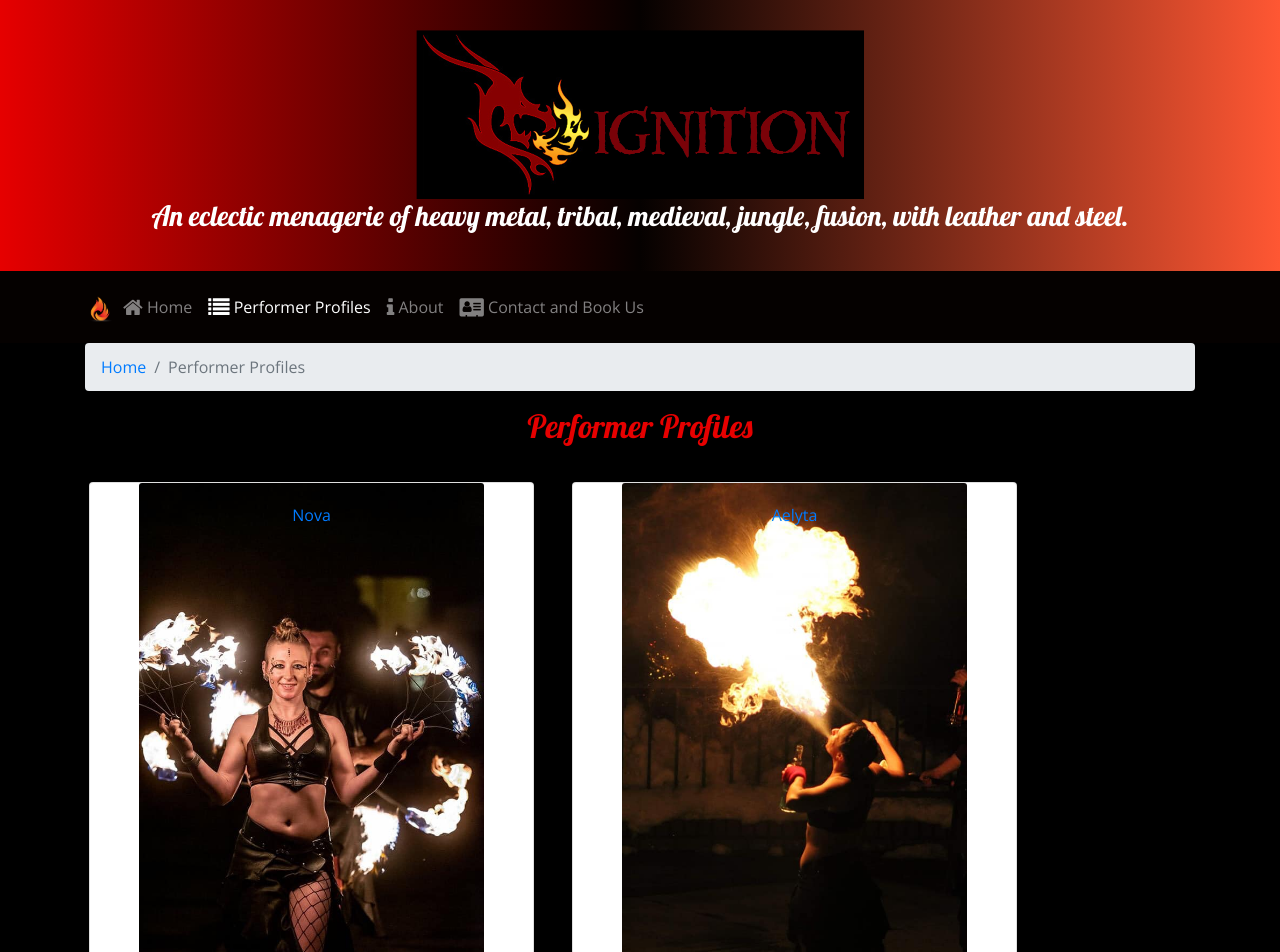
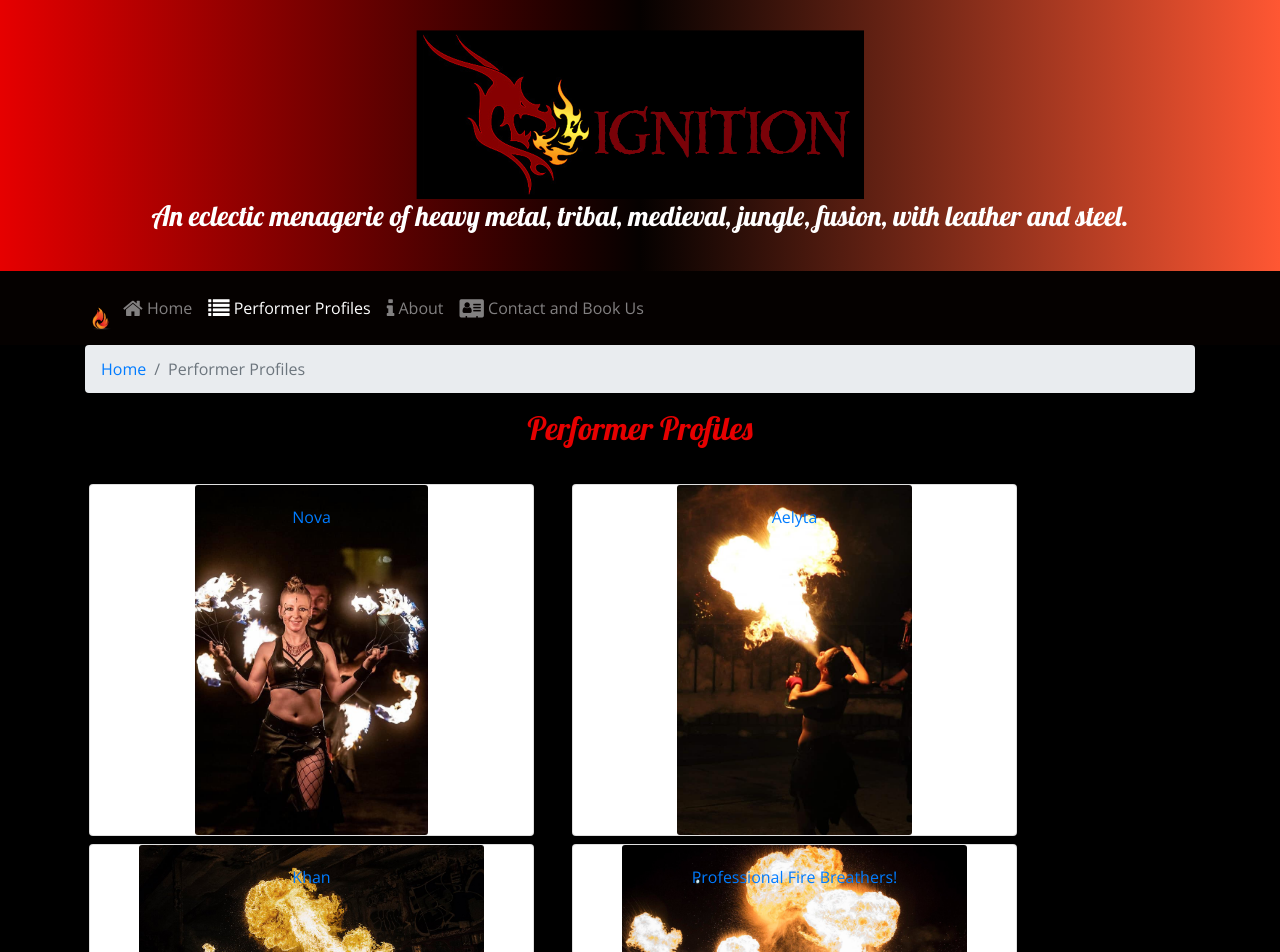
Before and after one commit to Ithisia/Ignition, a React (Create React App) app: page /directory in a window 1280 px wide. Shown: the top 952 px of the page. Built offline with nearby package versions, Linux system fonts and the light colour scheme.

Commit message:
Profile adjustments and menu item fixes

```diff
--- a/src/App.css
+++ b/src/App.css
@@ -52,16 +52,15 @@ ul {
   color: orange;
 }
 
-li a:hover {
-  background-color: #555;
-  color: red;
-  display: block;
-  padding: 8px;
+img {
+  max-width:70%;
 }
 
-img {
+.performerimg {
   max-width:78%;
-  height:auto;
+  max-height:350px;
+  width: auto;
+  height: auto;
 }
 
 .page-enter {
@@ -83,3 +82,20 @@ img {
   opacity: 0;
   transition: 300ms ease-out;
 }
+
+.menuitem {
+  color: orangered;
+  font-family: "Open Sans", sans-serif;
+  font-size: 200;
+  font-weight: 400;
+  padding-right: 20px;
+}
+
+.menuicon {
+ padding-top: 23px;
+}
+
+.menuitem:hover {
+  color: orange;
+  text-decoration: none;
+}
--- a/src/components/DirectoryComponent.js
+++ b/src/components/DirectoryComponent.js
@@ -6,7 +6,7 @@ function RenderDirectoryItem({ campsite }) {
     return (
         <Card>
             <Link to={`/directory/${campsite.id}`}>
-                <CardImg width="100%" src={campsite.image} alt={campsite.name} />
+                <CardImg width="100%" className="performerimg" src={campsite.image} alt={campsite.name} />
                 <CardImgOverlay>
                     <CardTitle>{campsite.name}</CardTitle>
                 </CardImgOverlay>
@@ -19,7 +19,7 @@ function Directory(props) {
 
     const directory = props.campsites.map(campsite => {
         return (
-            <div key={campsite.id} className="col-md-5 m-1">
+            <div key={campsite.id} className="col-md-5 m-1" >
                 <RenderDirectoryItem campsite={campsite} />
             </div>
         );
--- a/src/components/HeaderComponent.js
+++ b/src/components/HeaderComponent.js
@@ -50,27 +50,27 @@ class Header extends Component {
                 </Jumbotron>
                 <Navbar dark sticky="top" expand="md">
                     <div className="container">
-                        <NavbarBrand className="mr-auto" href="/"><img src="/assets/images/logo11.png" height="30" width="30" alt="Ignition" /></NavbarBrand>
+                        <NavbarBrand className="mr-auto menuicon" href="/"><img src="/assets/images/logo11.png" width="30" alt="Ignition" /></NavbarBrand>
                         <NavbarToggler onClick={this.toggleNav} />
                         <Collapse isOpen={this.state.isNavOpen} navbar>
                             <Nav navbar>
                                 <NavItem>
-                                    <NavLink className="nav-link" to="/home">
-                                        <i className="fa fa-home fa-lg" btn-margin-left /> Home
+                                    <NavLink className="nav-link menuitem" to="/home">
+                                        <i className="fa fa-home fa-lg "  /> Home
                                     </NavLink>
                                 </NavItem>
                                 <NavItem>
-                                    <NavLink className="nav-link" to="/directory">
-                                        <i className="fa fa-list fa-lg" btn-margin-left /> Performer Profiles
+                                    <NavLink className="nav-link menuitem" to="/directory">
+                                        <i className="fa fa-list fa-lg" /> Performer Profiles
                                     </NavLink>
                                 </NavItem>
                                 <NavItem>
-                                    <NavLink className="nav-link" to="/aboutus">
+                                    <NavLink className="nav-link menuitem" to="/aboutus">
                                         <i className="fa fa-info fa-lg" /> About
                                     </NavLink>
                                 </NavItem>
                                 <NavItem>
-                                    <NavLink className="nav-link" to="/contactus">
+                                    <NavLink className="nav-link menuitem" to="/contactus">
                                         <i className="fa fa-address-card fa-lg" />    Contact and Book Us
                                     </NavLink>
                                 </NavItem>
--- a/src/shared/comments.js
+++ b/src/shared/comments.js
@@ -4,7 +4,7 @@ export const COMMENTS =
         id: 0,
         campsiteId: 0,
         rating: 5,
-        text: "What a magnificent view!",
+        text: "What a magnificent view! ",
         author: "Tinus Lorvaldes",
         date: "2018-10-25T16:30Z"
     },
```
